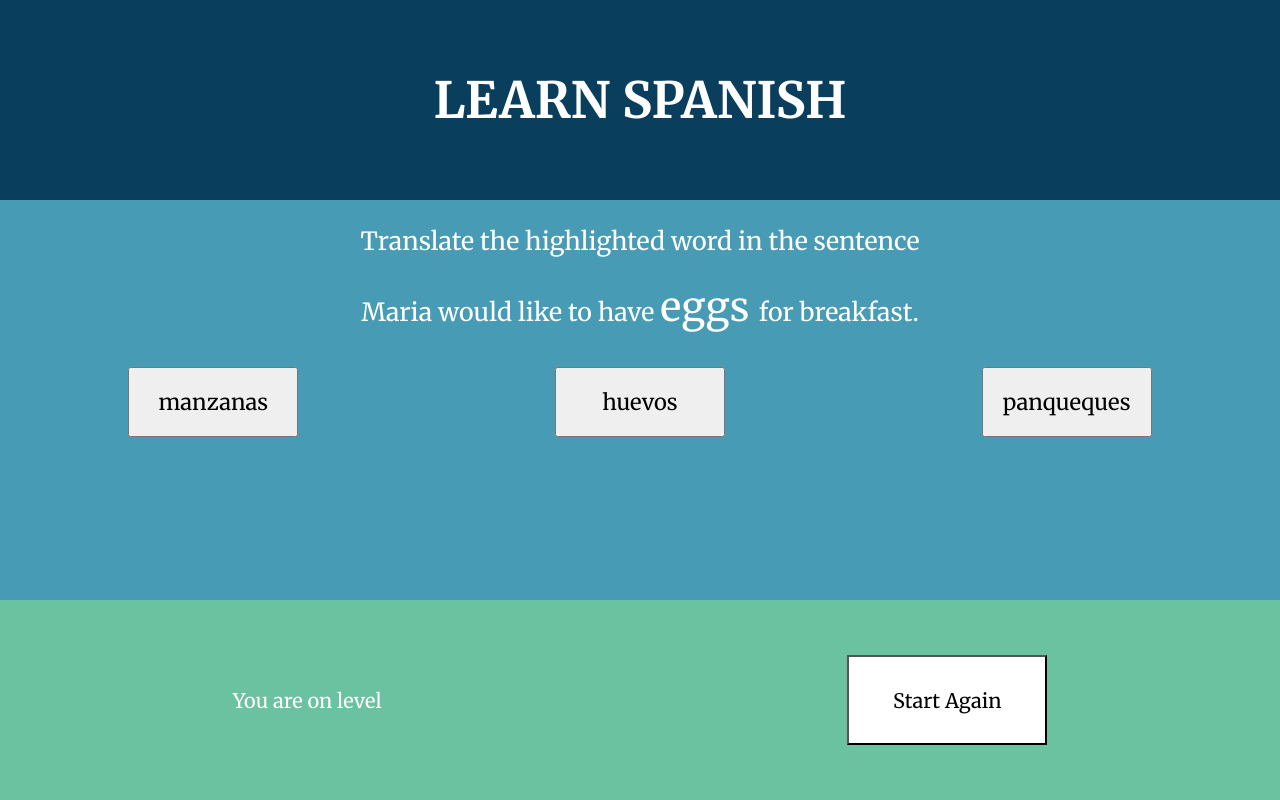
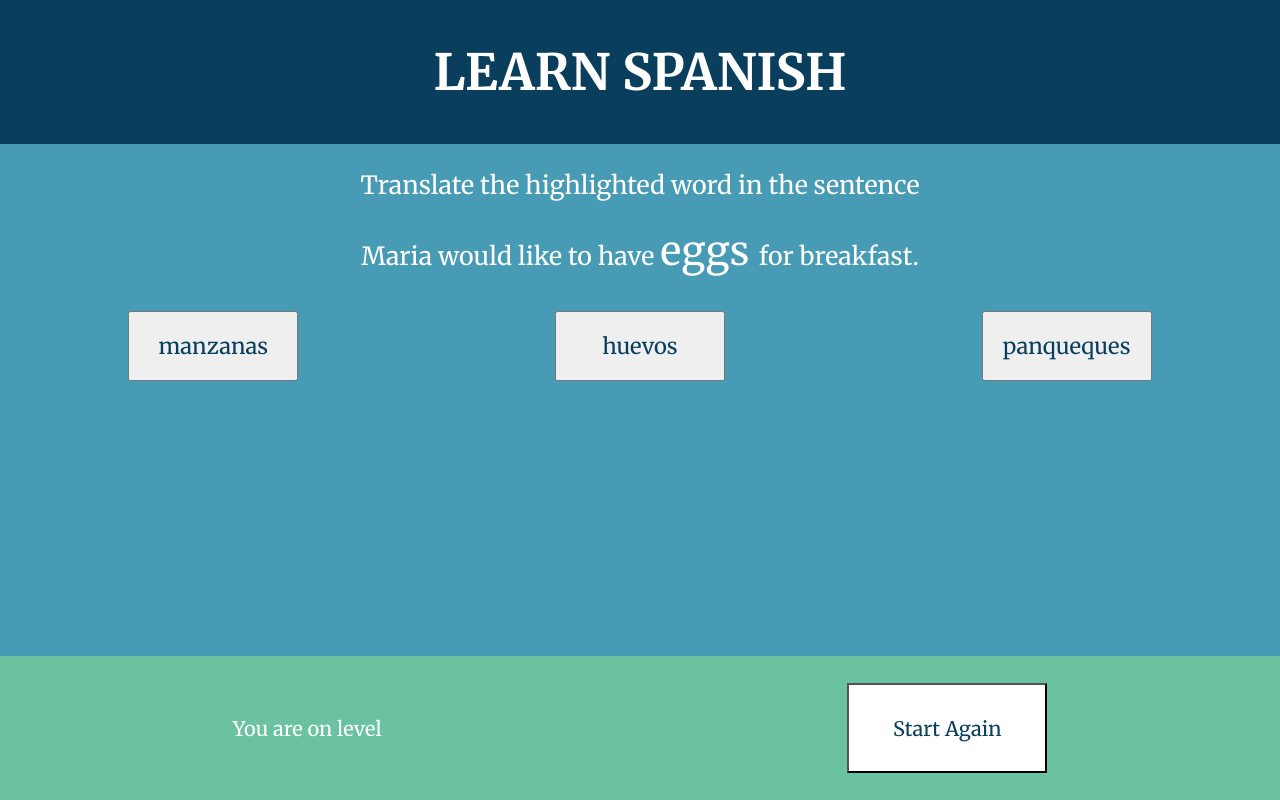
Before and after one commit to EvelinaKuu/wdi-first-project, a PHP site: page / in a window 1280 px wide. Run offline with PHP 8.4, Linux system fonts and the light colour scheme; some libraries are stand-ins or nearby versions.

Commit message:
changed the colors of the font of choices and 'start again' also changed the % of divs

```diff
--- a/css/style.css
+++ b/css/style.css
@@ -20,7 +20,7 @@
 .heading {
   color: white;
   background-color: #093E5C;
-  height: 25%;
+  height: 18%;
   display:flex;
   align-items: center;
   justify-content: center;
@@ -51,7 +51,7 @@
   /*height: 320px;
   width: 1000px;*/
   background-color: #489BB4;
-  height: 50%;
+  height: 64%;
 }
 
 p {
@@ -83,6 +83,7 @@
   height: 70px;
   width: 170px;
   margin: 0;
+  color: #093E5C;
 
 }
 
@@ -95,7 +96,7 @@
   /*flex-basis: 100%;*/
   background-color: #6BC2A0;
   color: white;
-  height: 25%;
+  height: 18%;
 }
 
 .level {
@@ -110,4 +111,6 @@
   font-size: 20px;
   height: 90px;
   width: 200px;
+  color: #093E5C;
+
 }
```
